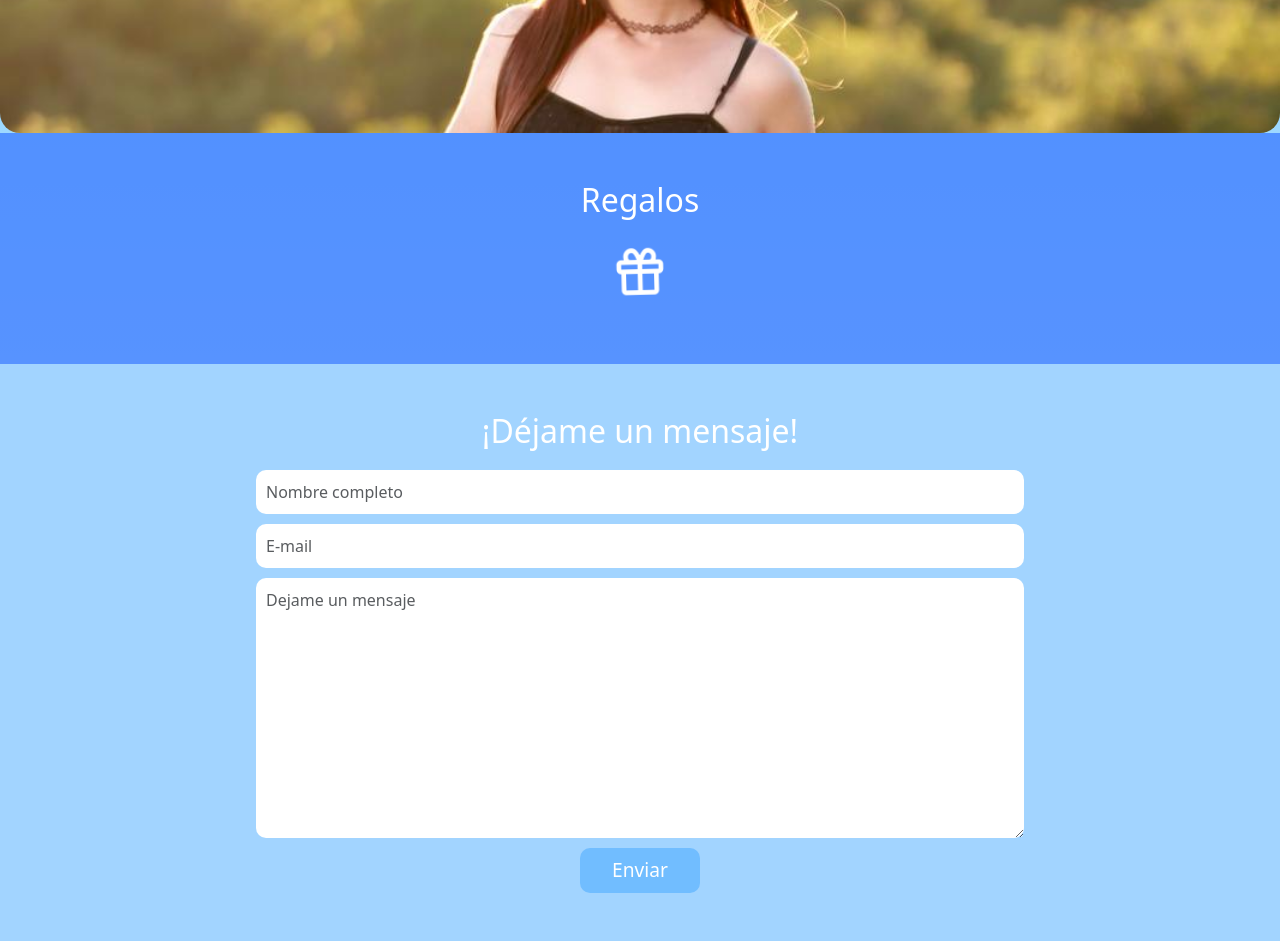
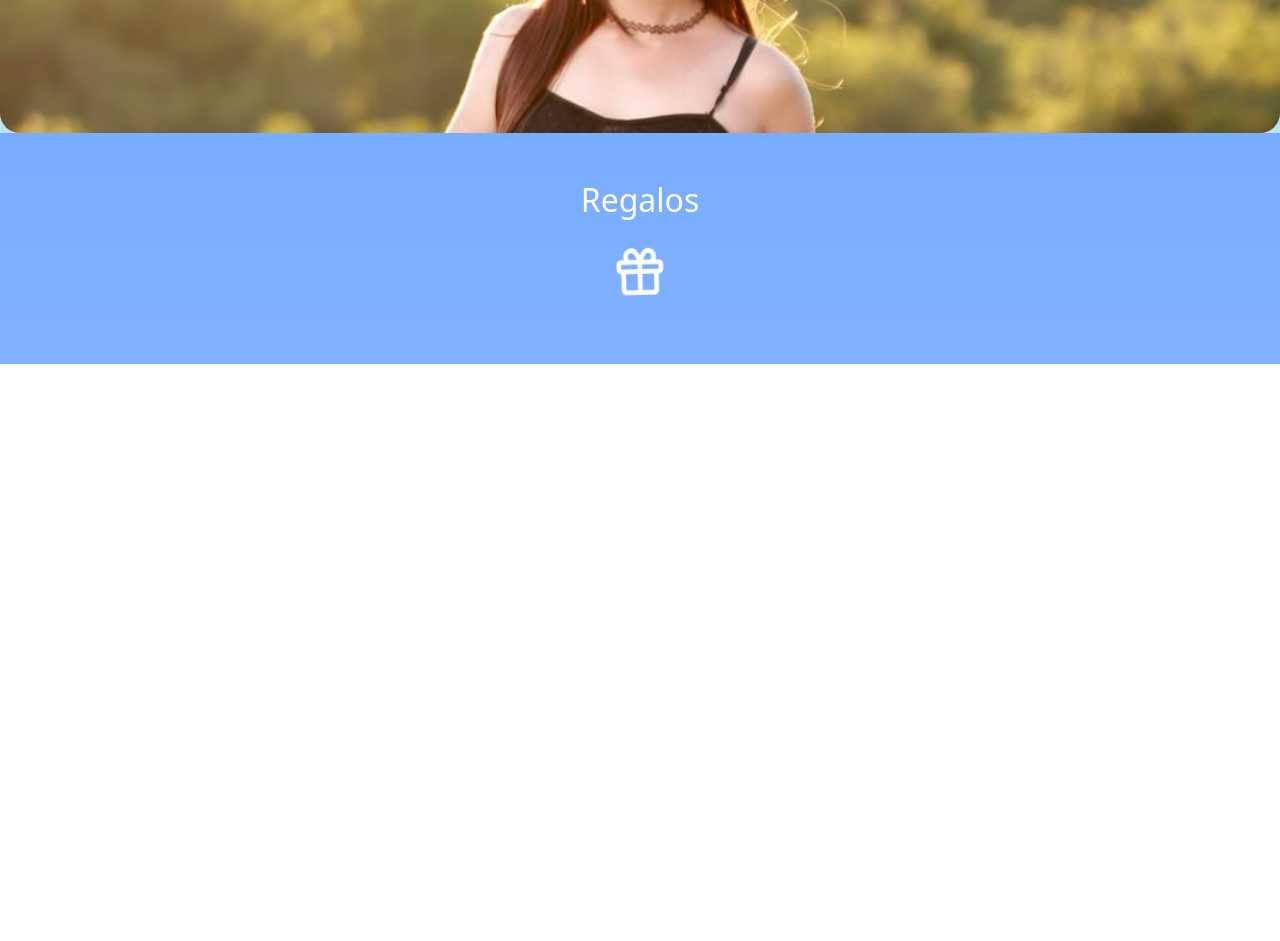
Before and after one commit to NatanaelLeites/15victoria, a website: page index.html in a window 1280 px wide. Shown: the part 2040-2981 px from the top of the page. After the commit the page ends 2404 px from the top, so only its background shows below. Drawn offline with nearby package versions, Linux system fonts and the light colour scheme; a web font is replaced by a local one.

Commit message:
casi terminado

```diff
--- a/index.html
+++ b/index.html
@@ -116,7 +116,7 @@
                     <p>Carlos Gomez</p>
                 </div>
             </div>
-            <div id="mensajes">
+            <!-- <div id="mensajes">
                 <h2>¡Déjame un mensaje!</h2>
                 <div class="prueba">
                     <form id="myForm" onsubmit="submitForm()" target="_blank"
@@ -136,11 +136,11 @@
                             <textarea placeholder="Dejame un mensaje" class="form-control" name="message" rows="10"
                                 required></textarea>
                         </div>
-                        <input type="hidden" name="_next" value="http://127.0.0.1:5500/index.html">
+                        <input type="hidden" name="_next" value="#">
                         <button type="submit" class="btn btn-lg btn-dark btn-block">Enviar</button>
                     </form>
                 </div>
-            </div>
+            </div> -->
 
         </main>
     </div>
--- a/scss/regalos.scss
+++ b/scss/regalos.scss
@@ -4,7 +4,7 @@
     justify-content: center;
     align-items: center;
     padding: 3rem;
-    background: #2b6bffa5;
+    background: #2b6bff75;
     color: #fff;
 
     .bx-tada{
```
Also changed, not shown: css/estilos.css.
